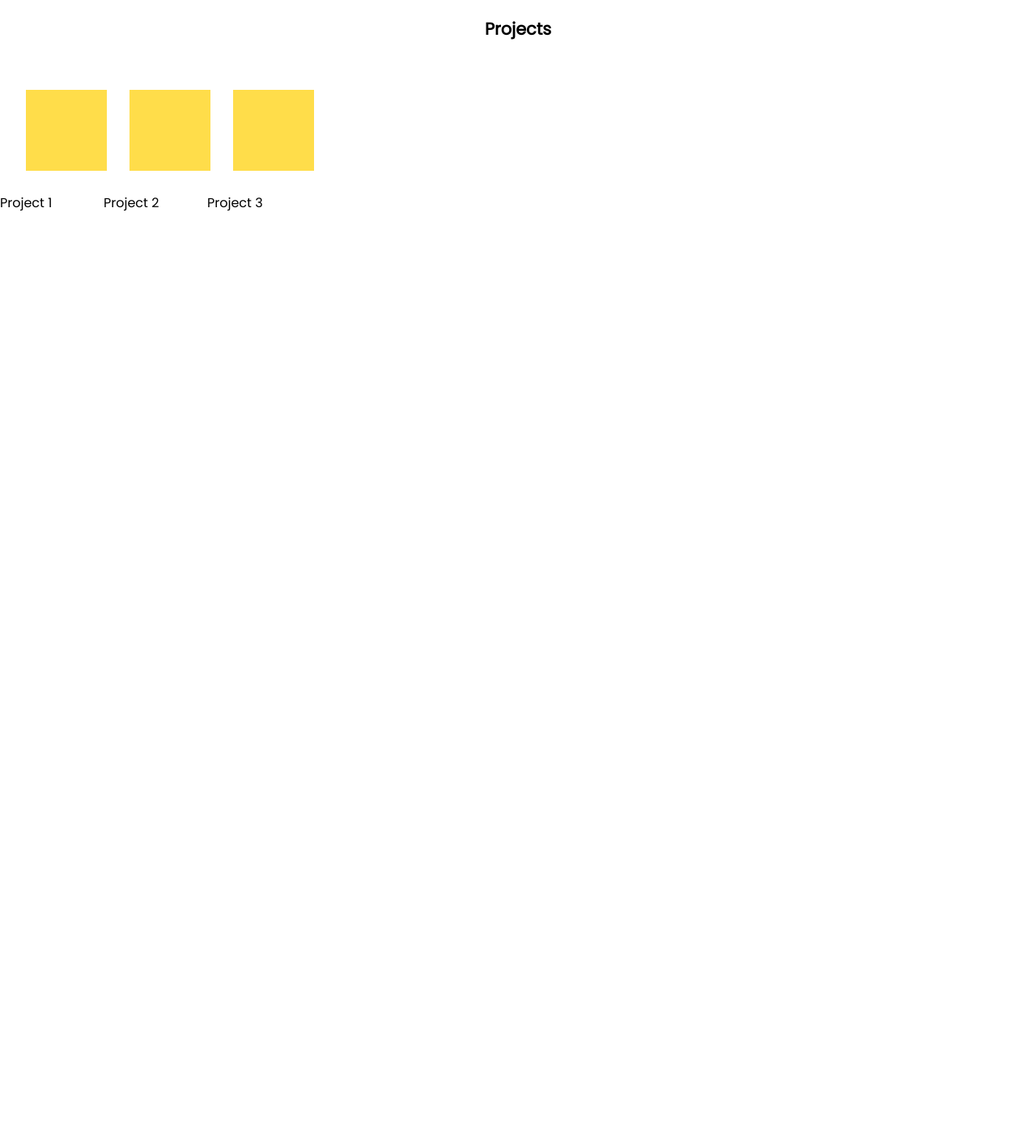
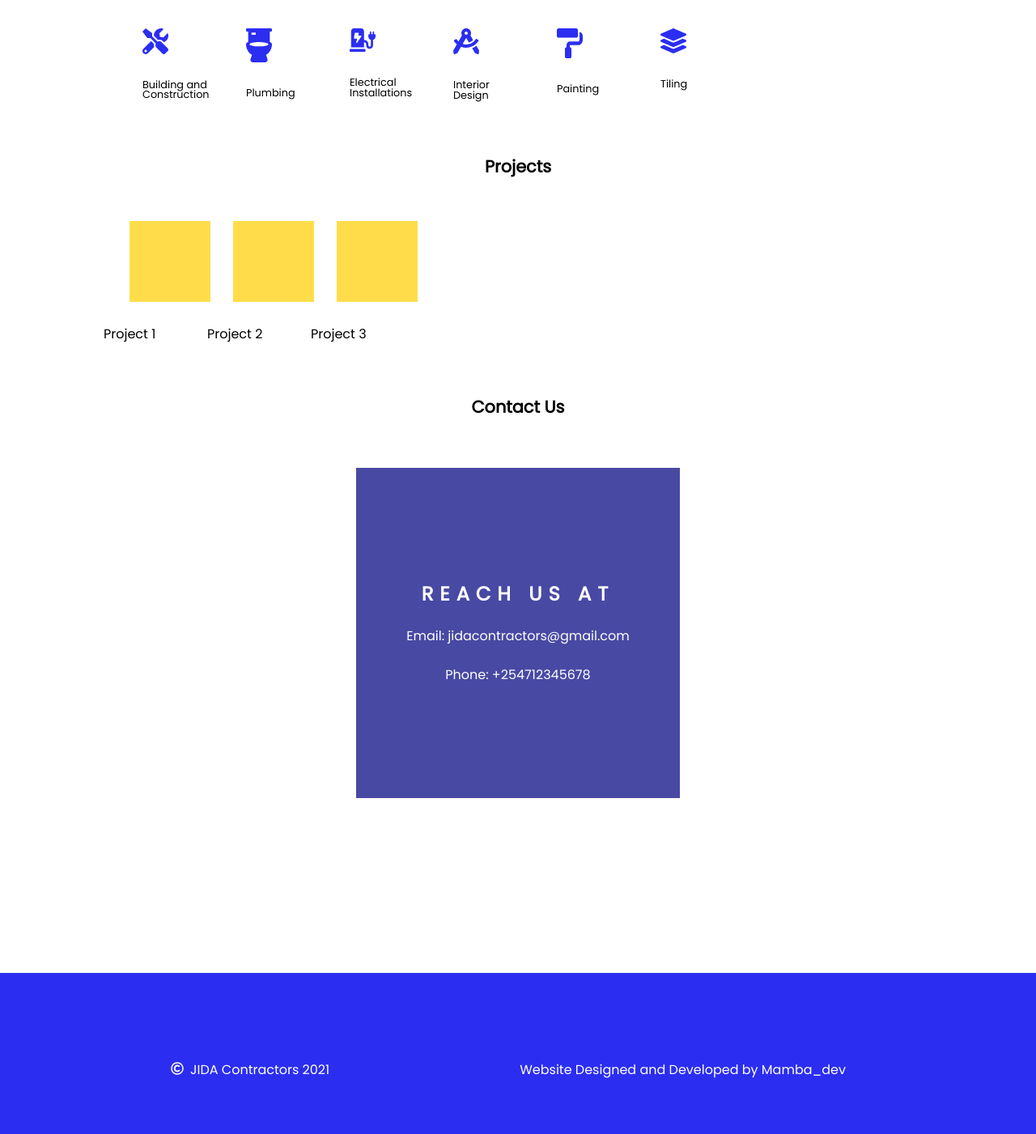
Before and after one commit to mamba-dev-KE/jida-contractors, a plain HTML site: page index.html in a window 1280 px wide. Shown: the part 1399-2800 px from the top of the page at 81% size. Before the commit the page ends 1661 px from the top, so only its background shows below. Drawn offline with Linux system fonts and the light colour scheme.

Commit message:
final html edits for responsive design

```diff
--- a/index.html
+++ b/index.html
@@ -76,6 +76,18 @@
             </div>
             </div>
         </section>
+        <section id="contact-us">
+            <h2>Contact Us</h2>
+            <div class="contact">
+                <h3>Reach Us At</h3>
+                <p><strong>Email:</strong> jidacontractors@gmail.com</p>
+                <p><strong>Phone: +254712345678</strong></p>
+            </div>
+        </section>
+        <footer>
+            <p><span class="copyright"><img src="./img/copyright.svg" alt=""> JIDA Contractors 2021</span></p>
+            <p class="developer-contact">Website Designed and Developed by Mamba_dev</p>
+        </footer>
     </main>
 </body>
 
--- a/styles/styles.css
+++ b/styles/styles.css
@@ -6,6 +6,10 @@ html {
 
 body {
     font-family: poppins;
+}
+
+section {
+    padding: 1.5rem 0;
 }
 
 header, main {
@@ -25,9 +29,14 @@ nav {
     width: 80%;
 }
 
+main {
+    display: flex;
+    flex-direction: column;
+    justify-content: center;
+}
+
 .logo {
     width: 80%;
-    height: auto;
 }
 
 a:link,
@@ -68,10 +77,12 @@ h1 {
     font-size: 2.5rem;
     display: block;
     width: 80%;
-    line-height: 1.4;
+    line-height: 1.5;
     text-align: center;
     font-weight: 350;
     margin: 0 auto;
+    border: 1px solid #FFDD4A;
+    padding: 0.5em 1em;
 }
 
 button {
@@ -88,7 +99,7 @@ h2 {
     font-size: 1.3rem;
     font-weight: bold;   ;
     text-align: center;
-    margin: 2rem 0;
+    margin: 1.5rem 0;
 }
 
 .container-grid {
@@ -112,11 +123,65 @@ h2 {
     display: block;
     margin: 2rem;
 }
+#services {
+    width: 80%;
+    margin: 0 auto;
+}
 #projects {
     margin: 0 auto;
-    width: 100%;
+    width: 80%;
+}
+.contact {
+    display: flex;
+    flex-wrap: wrap;
+    flex-direction: column;
+    align-content:center;
+    background-color: #4849A3;
+    padding: 8em 0em;
+    width: 25rem;
+    margin-bottom: 12rem;
+    color: #fff;
+    text-align: center;
+}
+#contact-us {
+    margin: 0 auto;
 }
 
+#contact-us h2 {
+    margin-bottom: 4rem;
+}
+
+h3, .contact p {
+    padding: 1rem;
+}
+
+h3 {
+    text-transform: uppercase;
+    font-weight: bold;
+    font-size: 1.5rem;
+    letter-spacing: 0.5rem;
+}
+footer {
+    background-color: #2B2EF0;
+    color: #fff;
+    width: 100%;
+    padding: 6rem 0;
+    display: flex;
+    flex-wrap: wrap;
+    justify-content: center;
+}
+.copyright {
+    margin: 4rem 0;
+}
+.copyright img{
+    width: 1rem;
+    position: relative;
+    top: 0.9rem;
+    right: 1.5rem;
+}
+.developer-contact {
+    padding: 2rem 0;
+}
  @media only screen and (min-width: 600px) {
     header {
         display: flex;
@@ -145,5 +210,12 @@ h2 {
         background: unset;
         margin-top: 1.5rem;
     }
+    footer {
+        flex-direction: row;
+        justify-content: space-evenly;
+    }
+    .developer-contact {
+        padding: 1em 0;
+    }
 
 }
```
Also changed, not shown: img/copyright.svg (added).
